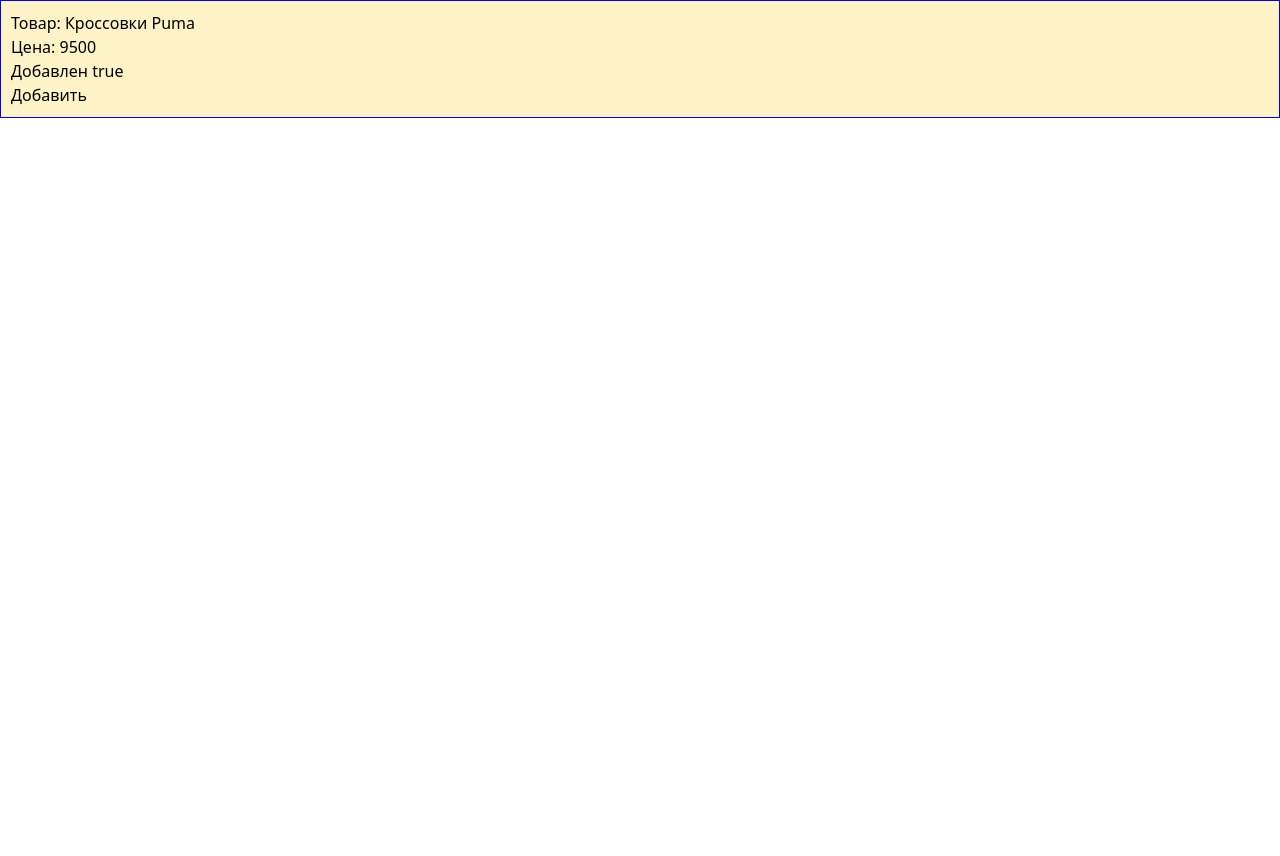
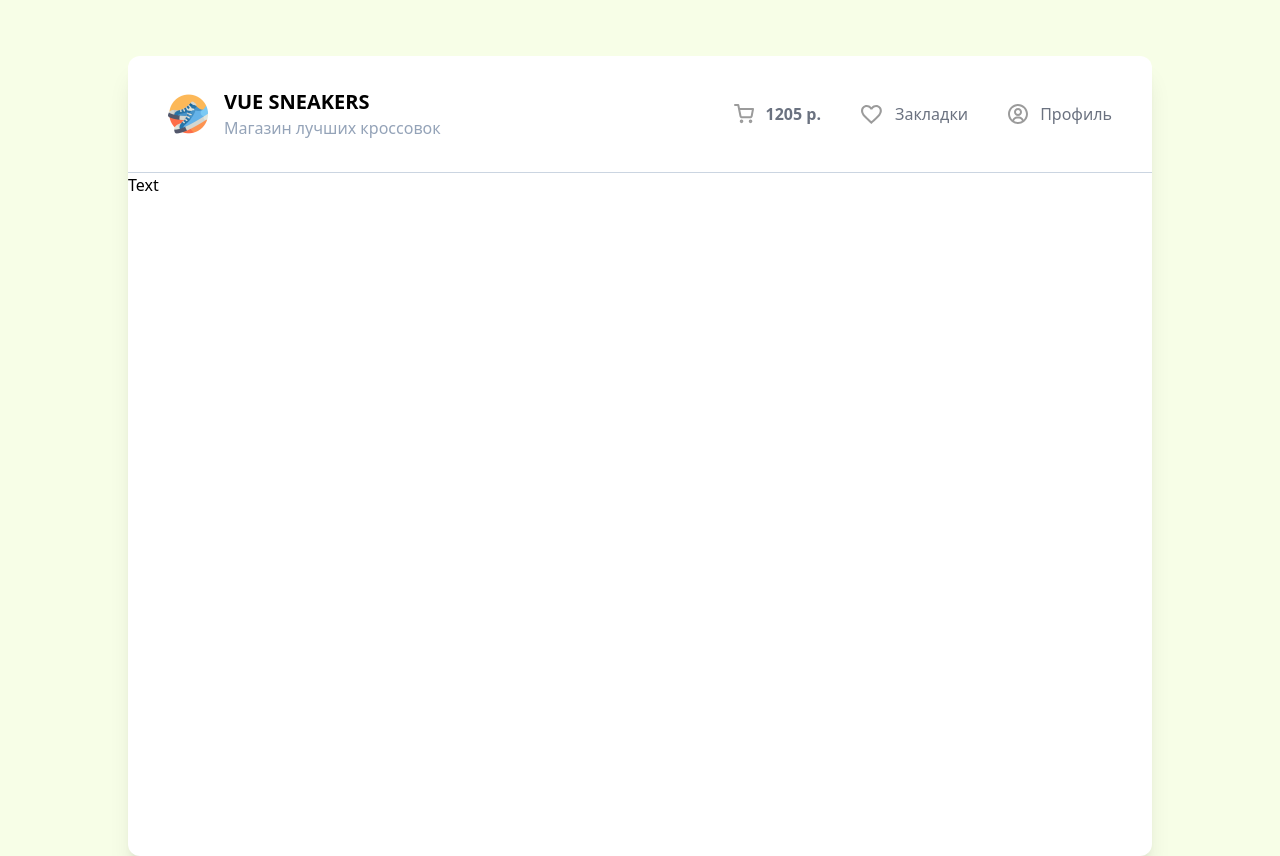
Before and after one commit to leonraz58/vue-snickers, a Vue app: page / in a window 1280 px wide. Before the commit the page ends 800 px from the top, so only its background shows below. Built offline with nearby package versions, Linux system fonts and the light colour scheme.

Commit message:
add Header

```diff
--- a/src/App.vue
+++ b/src/App.vue
@@ -1,14 +1,13 @@
 <script setup>
-import MyHello from '@/components/MyHello.vue'
+import Header from '@/components/Header.vue'
 </script>
 
 <template>
-  <div class="mb-20 bg-amber-100">
-  <MyHello title="Кроссовки Puma" :price="9500" :isAdded="true">
-    <button>Добавить</button>
-  </MyHello>
+  <div class="w-4/5 m-auto bg-white h-screen rounded-xl shadow-xl mt-14">
+    <Header/>
+
+    <h1>Text</h1>
   </div>
 </template>
 
-<style scoped>
-</style>
+<style scoped></style>
--- a/src/assets/main.css
+++ b/src/assets/main.css
@@ -1,3 +1,7 @@
 @tailwind base;
 @tailwind components;
 @tailwind utilities;
+
+body {
+    background-color: rgb(247, 254, 231);
+}
--- /dev/null
+++ b/src/components/Header.vue
@@ -0,0 +1,28 @@
+<template>
+  <header class="flex justify-between border-b border-slate-300 px-10 py-8">
+    <div class="flex items-center gap-4">
+      <img src="/logo.png" alt="Logo" class="w-10" />
+      <div>
+        <h2 class="text-xl font-bold uppercase">Vue Sneakers</h2>
+        <p class="text-slate-400">Магазин лучших кроссовок</p>
+      </div>
+    </div>
+
+    <ul class="flex items-center gap-10">
+      <li class="flex items-center cursor-pointer gap-3 text-gray-500 hover:text-black">
+        <img src="/cart.svg" alt="Cart" />
+        <b>1205 р.</b>
+      </li>
+
+      <li class="flex items-center cursor-pointer gap-3 text-gray-500 hover:text-black">
+        <img src="/heart.svg" alt="Cart" />
+        <span>Закладки</span>
+      </li>
+
+      <li class="flex items-center cursor-pointer gap-3 text-gray-500 hover:text-black">
+        <img src="/profile.svg" alt="Cart" />
+        <span>Профиль</span>
+      </li>
+    </ul>
+  </header>
+</template>
```
